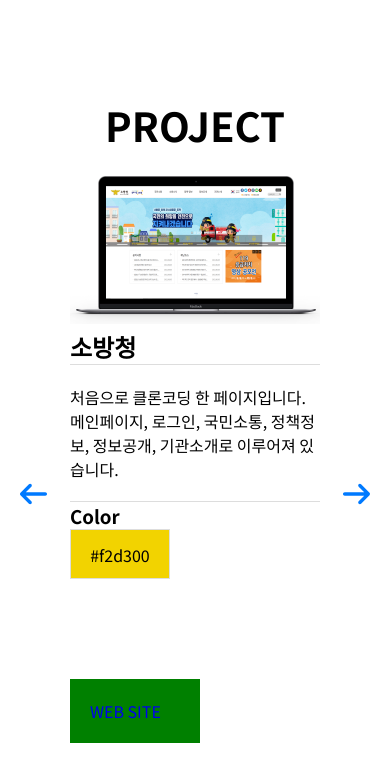
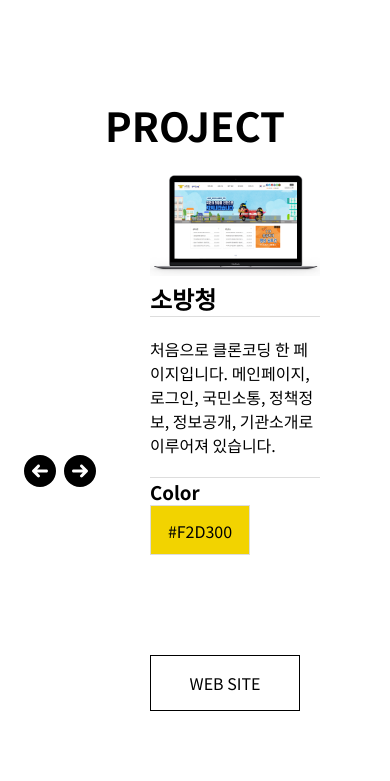
Before and after one commit to anilhwan/portfolio, a plain HTML site: page index.html in a window 390 px wide. Shown: the part 1672-2453 px from the top of the page. Drawn offline with Linux system fonts and the light colour scheme.

Commit message:
mobiledd

```diff
--- a/css/style.css
+++ b/css/style.css
@@ -43,8 +43,11 @@ footer{width: 100%;height: 10vh;background-color: red;}
 /* .pro-img{width: 50%;} */
 .pro-info{width: 100%;}
 .pro-info p{border-top: 1px solid #ddd;border-bottom:1px solid #ddd; padding:20px 0;}
-.pro-info span{width: 100px;height: 50px;display: block; border:1px solid #ddd;text-align: center; line-height: 50px; background-color: #f2d300;}
-.pro-info a{display: block; width: 130px; background-color: green; padding:20px; margin-top: 100px;}
+.pro-info span{width: 100px;height: 50px;display: block; border:1px solid #ddd;text-align: center; line-height: 50px;}
+.fire span{background-color: #f2d300;}
+.ranking span{background-color: #FF7E32;}
+.pro-info a{display: block; width: 150px; border:1px solid #000; padding:15px; margin-top: 100px; text-align: center; color:#000; transition: all .3s;}
+.pro-info a:hover{background-color: #000; color: #fff;}
 /* 연락처 */
 #contact{background:#fff;}
 .contact-tit{text-align: center;font-size: 40px; font-weight: bold; text-transform: uppercase; margin-bottom: 20px;}
@@ -64,9 +67,8 @@ footer p{text-align: center;}
 
 @media screen and (max-width:768px) {
     #section1 .name{font-size: 100px; padding-top:100px;}
-
     .about-me{display: flex; flex-direction: column;padding-top: 0;}
-    .my-info{width: 100%; display: flex;padding:0; text-align: center; padding-top: 50px;}
+    .my-info{width: 100%; display: flex;padding:0; text-align: center; padding-top: 10px;}
     .first-pro{flex-direction: column; align-items: center;}
     .pro-img{width: 80%;}
     .nav-list ul li a{font-size: 15px;}
@@ -80,7 +82,7 @@ footer p{text-align: center;}
     .my-info>div>h3{margin-bottom: 5px; font-size: 20px;}
     .my-info>div>p{margin-bottom: 5px; font-size: 15px;}
     .skill-img{flex-wrap: nowrap;}
-    .education{width: 100% !important; padding-top:20px;}
+    .education{width: 100% !important; padding-top:10px;}
     .skills{width: 100% !important;}
     .my-pic{width: 200px;height: 200px;}
     .pro-img{width: 100%;}
@@ -183,18 +185,6 @@ footer p{text-align: center;}
 }
 .swiper {width: 100%; height: 80%;}
 .swiper-slide {display: flex; -webkit-box-pack: center; -ms-flex-pack: center; -webkit-justify-content: center; justify-content: center; -webkit-box-align: center; -ms-flex-align: center; -webkit-align-items: center; align-items: center;}
-.fa-arrow-right,.fa-arrow-left{position: absolute;
-    top: 50%;
-    width: calc(var(--swiper-navigation-size) / 44 * 27);
-    height: var(--swiper-navigation-size);
-    margin-top: calc(0
-px
- - (var(--swiper-navigation-size) / 2));
-    z-index: 10;
-    cursor: pointer;
-    display: flex;
-    align-items: center;
-    justify-content: center;
-    color: var(--swiper-navigation-color, var(--swiper-theme-color)); z-index: 999;}
-
-    .fa-arrow-right{right: 0;}
+.fa-arrow-circle-right,.fa-arrow-circle-left{position: absolute; top: 50%; transform: translateY(-50%); z-index: 10; cursor: pointer; display: flex; align-items: center; justify-content: center; color: #f2d300;}
+.fa-arrow-circle-right{right: 0;}
+.ranking .fa-arrow-circle-right,.ranking .fa-arrow-circle-left{color: #FF7E32;}
--- a/index.html
+++ b/index.html
@@ -135,7 +135,9 @@
                     <h2 class="pro-tit">project</h2>
                 <div class="swiper mySwiper">
                     <div class="swiper-wrapper">
-                        <div class="swiper-slide">
+                        <div class="swiper-slide fire">
+                            <div class="left"><i class="fas fa-arrow-circle-left fa-2x"></i></i></div>
+                            <div class="right"><i class="fas fa-arrow-circle-right fa-2x"></i></i></div>
                             <div class="first-pro">
                                 <div class="pro-img">
                                     <img src="img/fire.png" alt="소방청">
@@ -144,12 +146,14 @@
                                     <h2>소방청</h2>
                                     <p>처음으로 클론코딩 한 페이지입니다. 메인페이지, 로그인, 국민소통, 정책정보, 정보공개, 기관소개로 이루어져 있습니다.</p>
                                     <h3>Color</h3>
-                                    <span>#f2d300</span>
+                                    <span>#F2D300</span>
                                     <a href="https://anilhwan.github.io/fire/" target="_blank">WEB SITE</a>
                                 </div>
                             </div>
                         </div>
-                        <div class="swiper-slide">
+                        <div class="swiper-slide ranking">
+                            <div class="left"><i class="fas fa-arrow-circle-left fa-2x"></i></i></div>
+                            <div class="right"><i class="fas fa-arrow-circle-right fa-2x"></i></i></div>
                             <div class="first-pro">
                                 <div class="pro-img">
                                     <img src="img/ranking.png" alt="랭킹닭컴">
@@ -157,6 +161,8 @@
                                 <div class="pro-info">
                                     <h2>랭킹닭컴</h2>
                                     <p>기존 적응형 페이지에서 반응형 페이지로 리디자인 하였습니다. 메인페이지 한개로 구성되었으며, 스와이퍼와 jQuery를 사용하여 구현했습니다</p>
+                                    <h3>Color</h3>
+                                    <span>#FF7E32</span>
                                     <a href="https://anilhwan.github.io/ranking/" target="_blank">WEB SITE</a>
                                 </div>
                             </div>
@@ -169,6 +175,8 @@
                                 <div class="pro-info">
                                     <h2>포트폴리오</h2>
                                     <p>현재 보고계시는 사이트며, 직접 디자인부터 코딩까지 하였습니다.</p>
+                                    <h3>Color</h3>
+                                    <span>-----</span>
                                     <a href="javascript:" onclick="alert('현재 보고계신 사이트입니다')">WEB SITE</a>
                                 </div>
                             </div>
@@ -182,8 +190,7 @@
                             </div>
                         </div>
                     </div>
-                    <div class="left"><i class="fas fa-arrow-left"></i></div>
-                    <div class="right"><i class="fas fa-arrow-right"></i></div>
+
                     <!-- 측면 버튼들 스와이퍼 안에 넣을것인지 밖으로 따로 뺼 것인지 결정 -->
                   </div>
                 </div>
```
